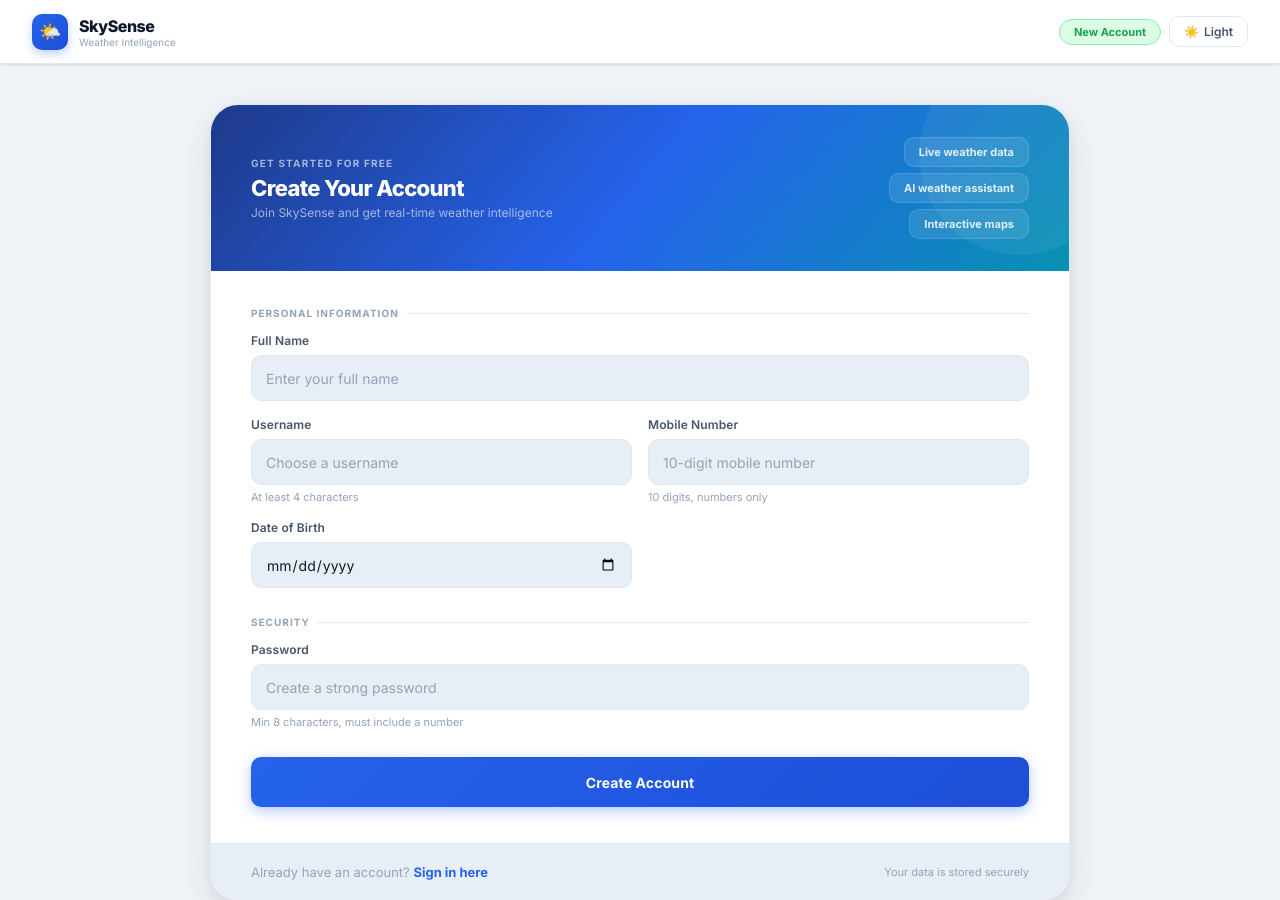
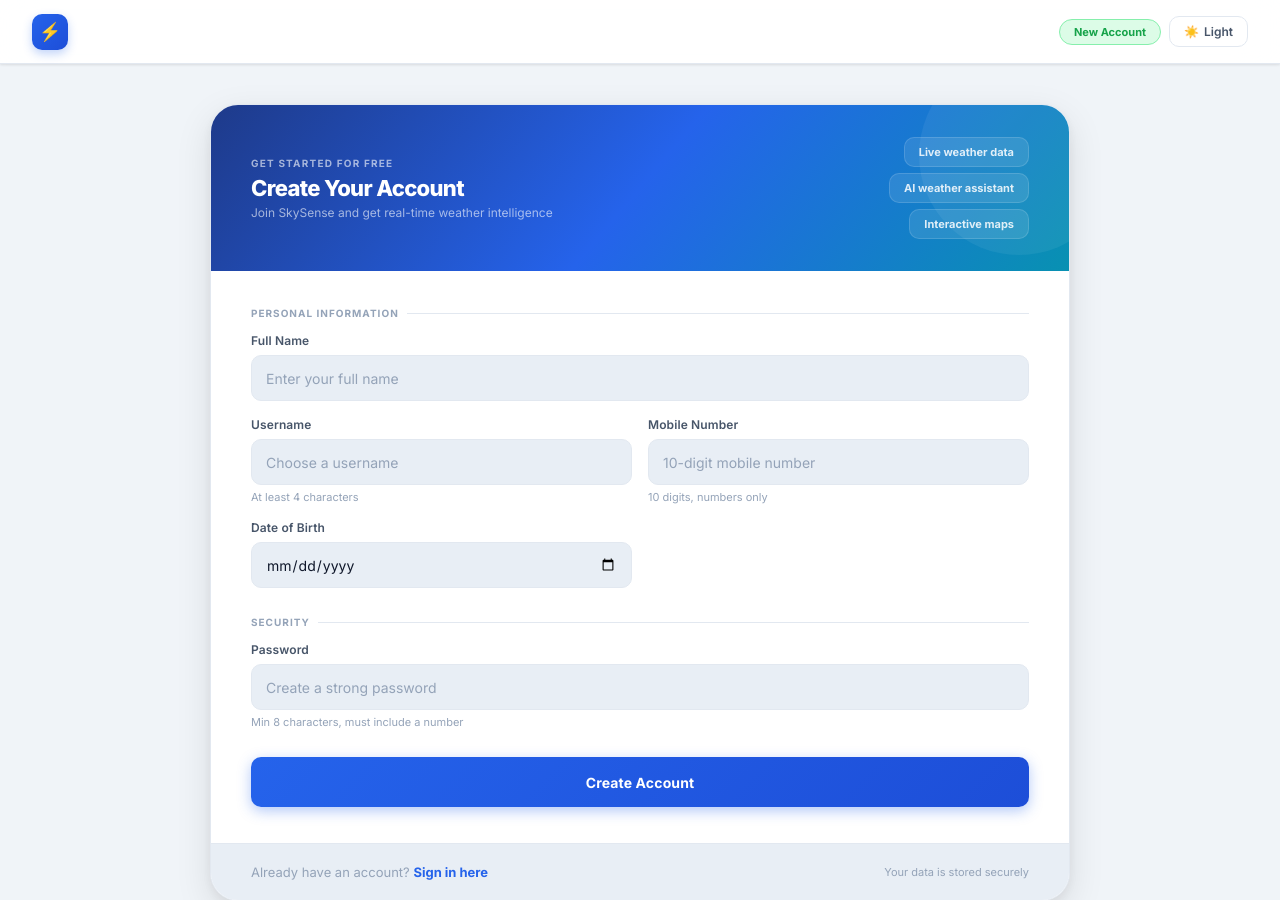
Before and after one commit to HimanshivaS2159/weather_api_project, a Flask app: page /register in a window 1280 px wide. Shown: the top 900 px of the page. Run offline with Flask 3, Linux system fonts and the light colour scheme.

Commit message:
Replace weather icon with minimal lightning icon, remove branding emojis

```diff
--- a/templates/edit_profile.html
+++ b/templates/edit_profile.html
@@ -284,11 +284,7 @@ body { font-family:var(--font); background:var(--bg); color:var(--text-1); min-h
 <!-- NAVBAR -->
 <nav class="navbar">
   <div class="logo">
-    <div class="logo-icon">🌤️</div>
-    <div class="logo-text">
-      <h2>SkySense</h2>
-      <p>Weather Intelligence</p>
-    </div>
+    <div class="logo-icon">⚡</div>
   </div>
   <div class="nav-right">
     <button class="theme-toggle" onclick="toggleTheme()" id="themeToggle">
--- a/templates/login.html
+++ b/templates/login.html
@@ -311,11 +311,7 @@ body {
 <!-- NAVBAR -->
 <nav class="navbar">
   <div class="logo">
-    <div class="logo-icon">🌤️</div>
-    <div class="logo-text">
-      <h2>SkySense</h2>
-      <p>Weather Intelligence</p>
-    </div>
+    <div class="logo-icon">⚡</div>
   </div>
   <button class="theme-toggle" onclick="toggleTheme()" id="themeToggle">
     <span id="themeIcon">☀️</span>
--- a/templates/register.html
+++ b/templates/register.html
@@ -257,11 +257,7 @@ body {
 <!-- NAVBAR -->
 <nav class="navbar">
   <div class="logo">
-    <div class="logo-icon">🌤️</div>
-    <div class="logo-text">
-      <h2>SkySense</h2>
-      <p>Weather Intelligence</p>
-    </div>
+    <div class="logo-icon">⚡</div>
   </div>
   <div style="display:flex; align-items:center; gap:8px">
     <div class="nav-pill">New Account</div>
```
Also changed, not shown: templates/dashboard.html (+3 -7 lines).
